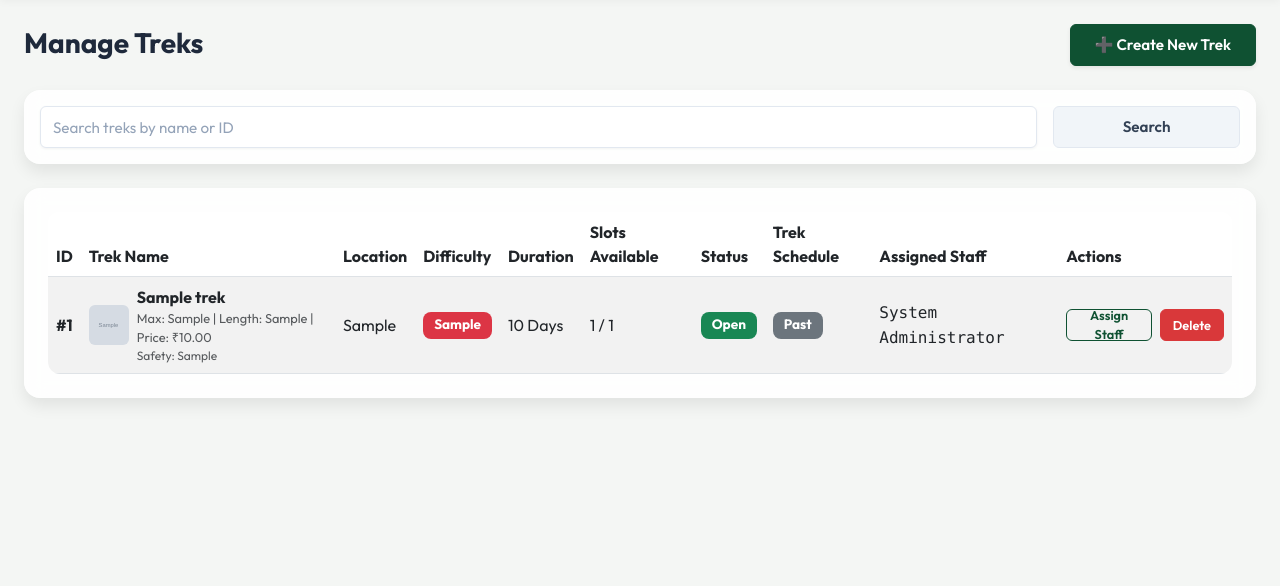
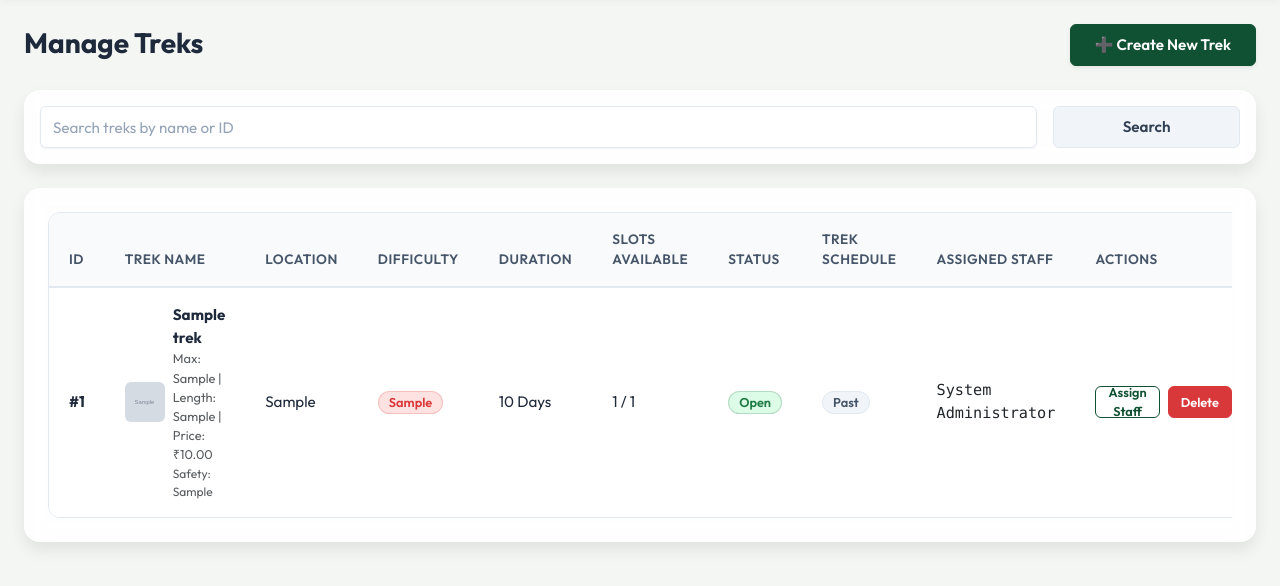
Before and after one commit to P-Jiten-2005/trekking-management-23f3001887, a Flask app: page /admin/treks in a window 1280 px wide. Shown: the part 64-650 px from the top of the page. Run offline with Flask 3, Linux system fonts and the light colour scheme; a user stored in the database is signed in; tables that the repository leaves empty hold one stand-in row (values such as "Sample post"); grey boxes marked "Sample" are stand-in pictures.

Commit message:
feat: modernize and standardize all tables and status badges in views

```diff
--- a/static/css/custom.css
+++ b/static/css/custom.css
@@ -880,6 +880,7 @@
     color: #0369a1 !important;
 }
 
+
 .invalid-feedback {
     color: var(--color-danger) !important;
     font-size: var(--font-size-caption) !important;
@@ -887,3 +888,59 @@
     margin-top: var(--spacing-xxs) !important;
     display: block !important;
 }
+
+/* Reusable Premium Status Badges */
+.badge-status-success {
+    background-color: #dcfce7 !important;
+    color: var(--color-success) !important;
+    border: 1px solid rgba(15, 81, 50, 0.2) !important;
+    font-weight: var(--font-weight-semibold) !important;
+    font-size: var(--font-size-caption) !important;
+    padding: 4px 10px !important;
+    border-radius: 12px !important;
+    display: inline-block !important;
+}
+
+.badge-status-warning {
+    background-color: #fef3c7 !important;
+    color: var(--color-warning) !important;
+    border: 1px solid rgba(102, 77, 3, 0.2) !important;
+    font-weight: var(--font-weight-semibold) !important;
+    font-size: var(--font-size-caption) !important;
+    padding: 4px 10px !important;
+    border-radius: 12px !important;
+    display: inline-block !important;
+}
+
+.badge-status-danger {
+    background-color: #fee2e2 !important;
+    color: var(--color-danger) !important;
+    border: 1px solid rgba(217, 56, 58, 0.2) !important;
+    font-weight: var(--font-weight-semibold) !important;
+    font-size: var(--font-size-caption) !important;
+    padding: 4px 10px !important;
+    border-radius: 12px !important;
+    display: inline-block !important;
+}
+
+.badge-status-info {
+    background-color: #e0f2fe !important;
+    color: #0369a1 !important;
+    border: 1px solid rgba(3, 105, 161, 0.2) !important;
+    font-weight: var(--font-weight-semibold) !important;
+    font-size: var(--font-size-caption) !important;
+    padding: 4px 10px !important;
+    border-radius: 12px !important;
+    display: inline-block !important;
+}
+
+.badge-status-secondary {
+    background-color: #f1f5f9 !important;
+    color: #475569 !important;
+    border: 1px solid #e2e8f0 !important;
+    font-weight: var(--font-weight-semibold) !important;
+    font-size: var(--font-size-caption) !important;
+    padding: 4px 10px !important;
+    border-radius: 12px !important;
+    display: inline-block !important;
+}
--- a/templates/admin/manage_treks.html
+++ b/templates/admin/manage_treks.html
@@ -24,7 +24,7 @@
 
 <div class="card p-4">
     <div class="table-responsive">
-        <table class="table table-striped table-hover align-middle mb-0">
+        <table class="table table-modern align-middle mb-0">
             <thead>
                 <tr>
                     <th>ID</th>
@@ -56,35 +56,35 @@
                     <td>{{ trek.location }}</td>
                     <td>
                         {% if trek.difficulty == 'Easy' %}
-                        <span class="badge bg-success text-white">{{ trek.difficulty }}</span>
+                        <span class="badge badge-status-success">{{ trek.difficulty }}</span>
                         {% elif trek.difficulty == 'Moderate' %}
-                        <span class="badge bg-warning text-dark">{{ trek.difficulty }}</span>
+                        <span class="badge badge-status-warning">{{ trek.difficulty }}</span>
                         {% else %}
-                        <span class="badge bg-danger text-white">{{ trek.difficulty }}</span>
+                        <span class="badge badge-status-danger">{{ trek.difficulty }}</span>
                         {% endif %}
                     </td>
                     <td>{{ trek.duration }} Days</td>
                     <td>{{ trek.available_slots }} / {{ trek.max_slots }}</td>
                     <td>
                         {% if trek.status == 'Pending' %}
-                        <span class="badge bg-warning text-dark">Pending</span>
+                        <span class="badge badge-status-warning">Pending</span>
                         {% elif trek.status == 'Approved' %}
-                        <span class="badge bg-primary">Approved</span>
+                        <span class="badge badge-status-info">Approved</span>
                         {% elif trek.status == 'Open' %}
-                        <span class="badge bg-success">Open</span>
+                        <span class="badge badge-status-success">Open</span>
                         {% elif trek.status == 'Closed' %}
-                        <span class="badge bg-secondary">Closed</span>
+                        <span class="badge badge-status-secondary">Closed</span>
                         {% else %}
-                        <span class="badge bg-info">Completed</span>
+                        <span class="badge badge-status-info">Completed</span>
                         {% endif %}
                     </td>
                     <td>
                         {% if trek.end_date < today %}
-                        <span class="badge bg-secondary text-white">Past</span>
+                        <span class="badge badge-status-secondary">Past</span>
                         {% elif trek.start_date <= today and today <= trek.end_date %}
-                        <span class="badge bg-success text-white">Active</span>
+                        <span class="badge badge-status-success">Active</span>
                         {% else %}
-                        <span class="badge bg-info text-dark">Future</span>
+                        <span class="badge badge-status-info">Future</span>
                         {% endif %}
                     </td>
                     <td>
@@ -146,7 +146,11 @@
                 </div>
                 {% else %}
                 <tr>
-                    <td colspan="10" class="text-center py-4 text-muted">No treks found. Create one to get started!</td>
+                    <td colspan="10" class="text-center py-5 text-muted">
+                        <i class="bi bi-mountain d-block fs-3 mb-2 text-secondary"></i>
+                        <strong>No treks found.</strong>
+                        <p class="small mb-0 mt-1">Create one to get started!</p>
+                    </td>
                 </tr>
                 {% endfor %}
             </tbody>
```
Also changed, not shown: modernization-task-table-report.md (added, +51 -0 lines), templates/admin/user_management.html (+12 -8 lines), templates/admin/view_bookings.html (+9 -5 lines), templates/staff/view_participants.html (+10 -6 lines), templates/trekker/my_bookings.html (+13 -8 lines).
